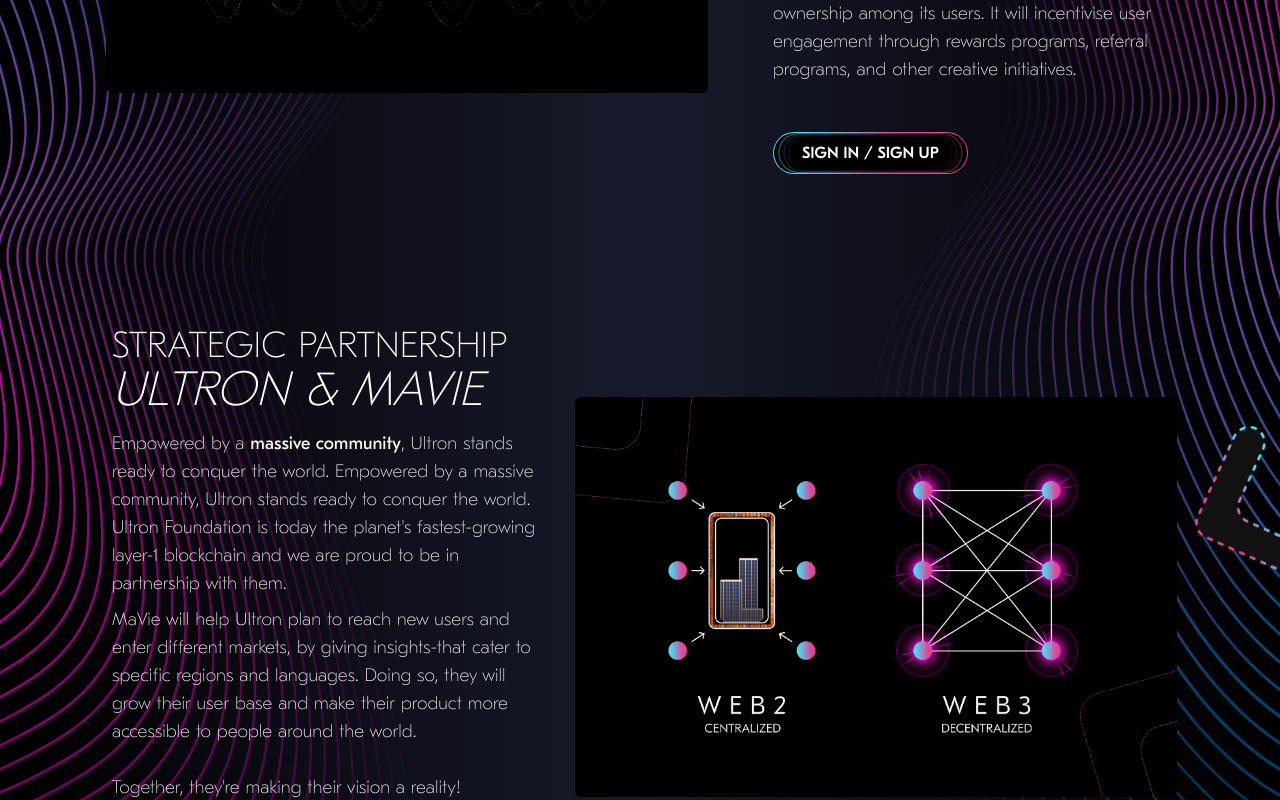
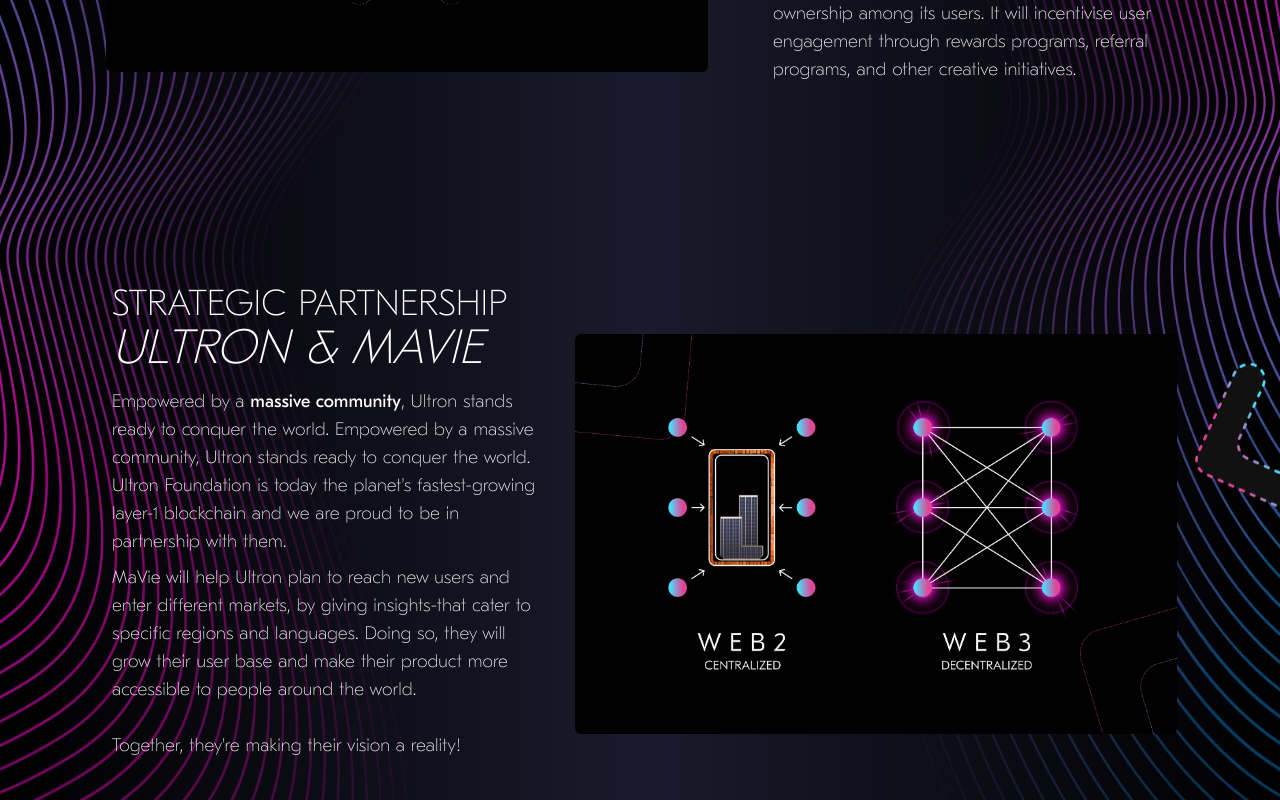
Before and after one commit to Innovatio-dev/mavie-global, a Next.js app: page / in a window 1280 px wide. Shown: the part 2520-3320 px from the top of the page. Built offline with nearby package versions, Linux system fonts and the light colour scheme.

Commit message:
fix: change sections text

```diff
--- a/src/components/custom/ContactForm/index.tsx
+++ b/src/components/custom/ContactForm/index.tsx
@@ -167,7 +167,7 @@
                     <div className='flex flex-col items-center justify-center w-full mx-auto py-6'>
                         <Button>
                             <button
-                                style={{ opacity: isSubmitDisabled ? '20%' : '1' }}
+                                style={{ opacity: isSubmitDisabled ? '0.2' : '1' }}
                                 id='submit'
                                 type="submit"
                                 name='submit'
--- a/src/components/custom/ImageCard/index.tsx
+++ b/src/components/custom/ImageCard/index.tsx
@@ -1,4 +1,3 @@
-import CallToAction from '@/components/custom/CallToAction'
 import Image from 'next/image'
 import { Parallax } from 'react-scroll-parallax'
 import { motion } from 'framer-motion'
@@ -56,9 +55,6 @@
                         <h3 className='text-4xl lg:text-5xl uppercase font-thin italic lg:mb-2'>{subTitle}</h3>
                         <p className='text-lg py-2 font-thin' dangerouslySetInnerHTML={{ __html: content1 }} />
                         <p className='text-lg pb-12 font-thin' dangerouslySetInnerHTML={{ __html: content2 }} />
-                        <div className='hidden lg:block w-fit mx-auto lg:ml-0'>
-                            <CallToAction />
-                        </div>
                     </div>
                 </Parallax>
             </motion.div>
```
